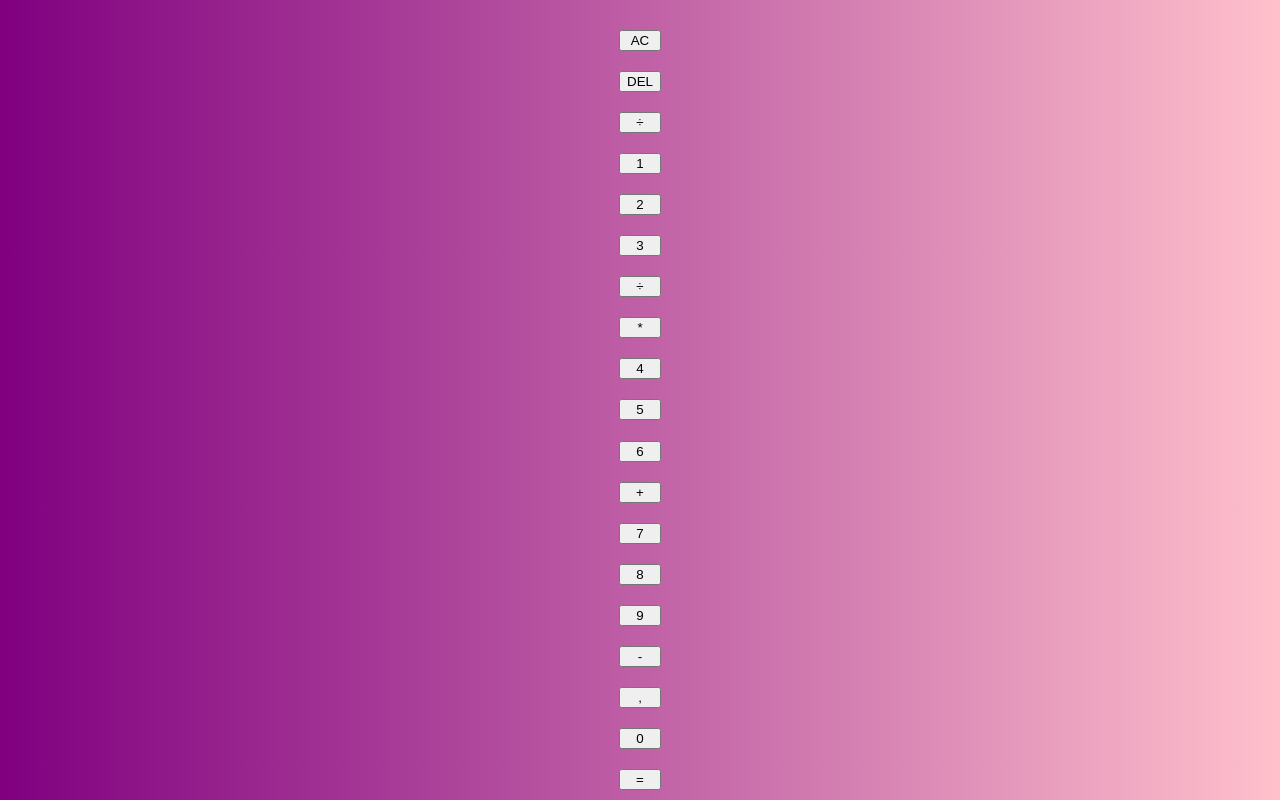
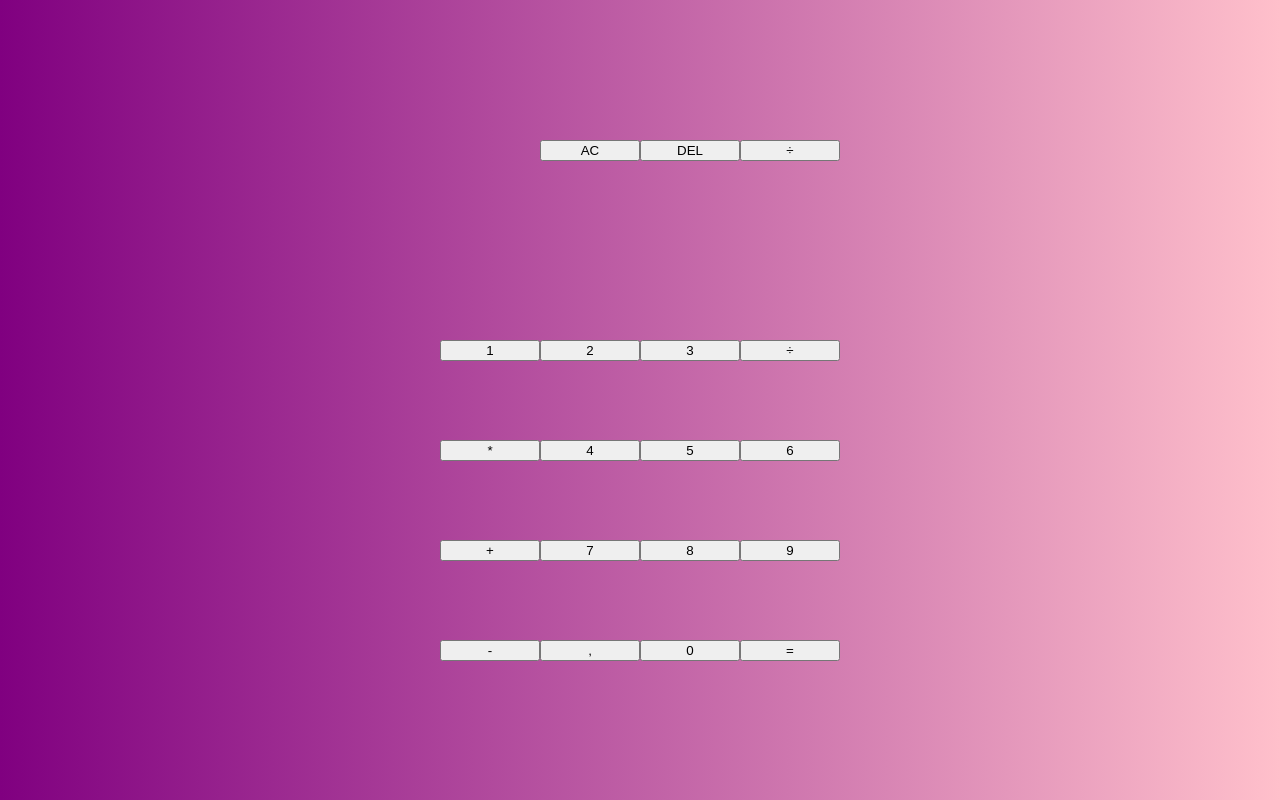
Before and after one commit to marianavanucci/calculator, a plain HTML site: page index.html in a window 1280 px wide. Drawn offline with Linux system fonts and the light colour scheme.

Commit message:
grid-template min max

```diff
--- a/style.css
+++ b/style.css
@@ -14,4 +14,6 @@ background: linear-gradient(to right, purple, pink);
     justify-content: center;
     align-items: center;
     min-height: 100vh;
+    grid-template-columns: repeat(4, 100px);
+    grid-template-rows: minmax(120px, auto)repeat(5, 100px);
 }
```
